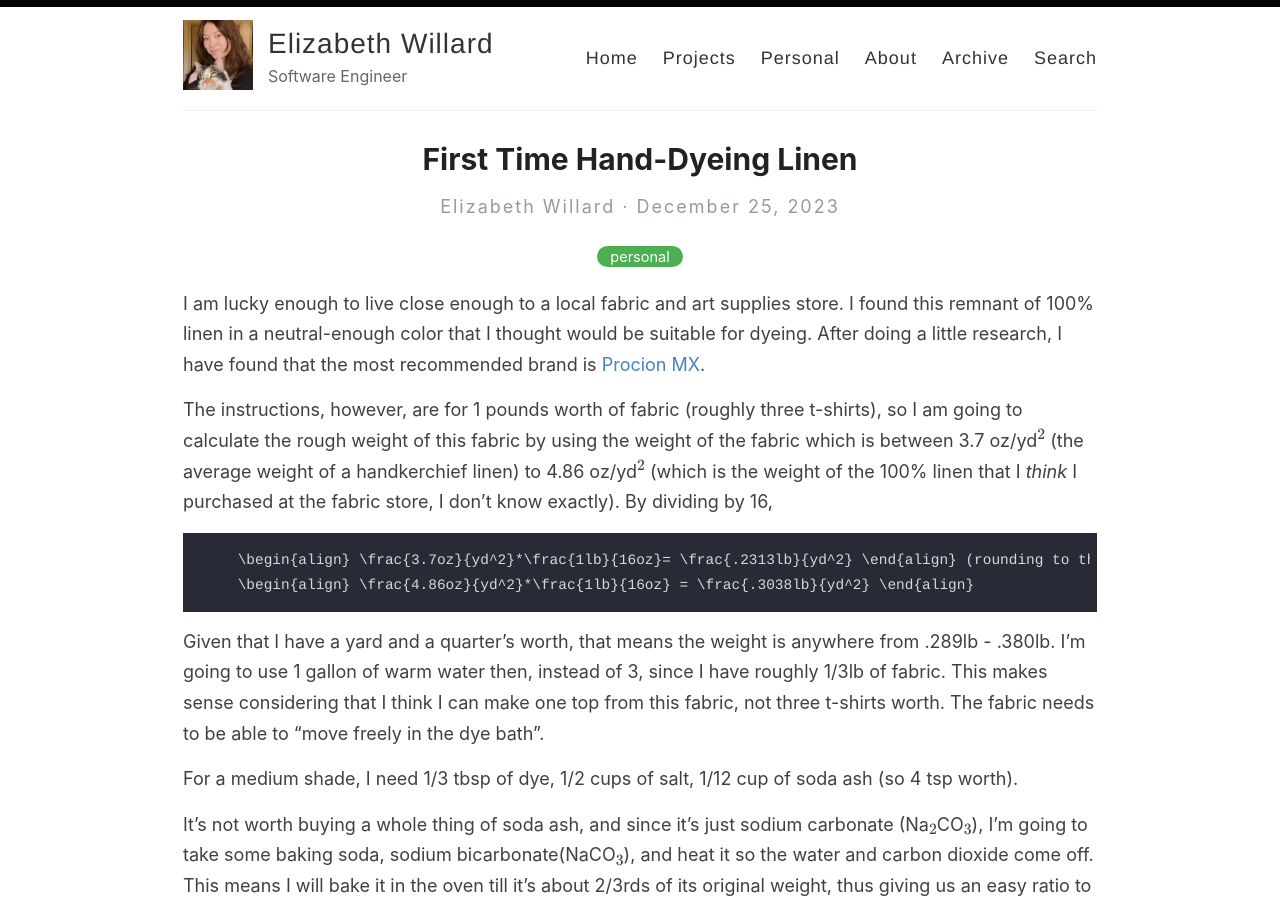
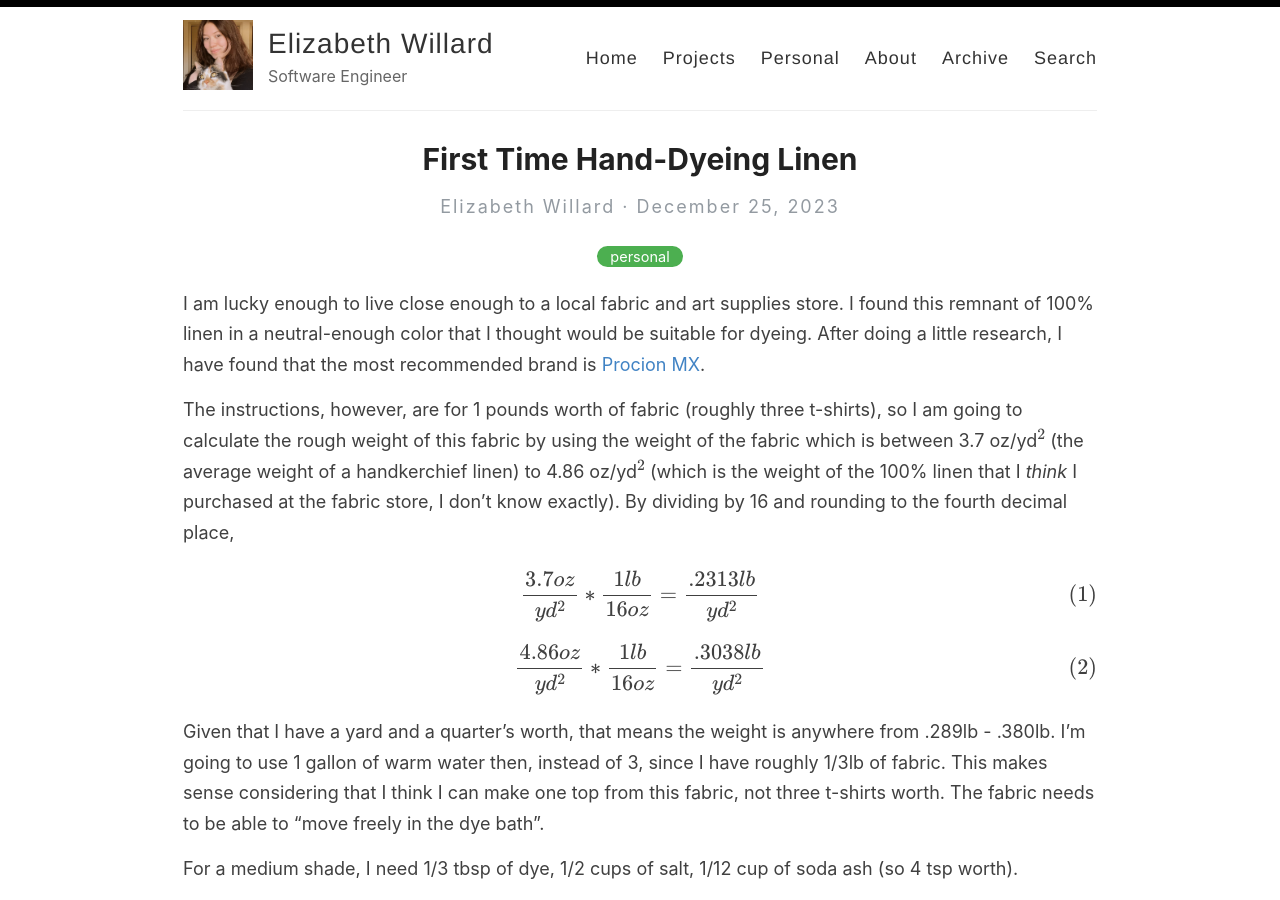
Before and after one commit to elizabethwillard/elizabethwillard.github.io, a Jekyll site: the page built from _posts/2023-12-25-dyeing-linen.md, in a window 1280 px wide and 900 px high. Built offline with Jekyll 4.4.1, drawn with Linux system fonts in a browser that asks for light colours; formulas are drawn with MathJax 3.

Commit message:
Update 2023-12-25-dyeing-linen.md

```diff
--- a/_posts/2023-12-25-dyeing-linen.md
+++ b/_posts/2023-12-25-dyeing-linen.md
@@ -7,10 +7,11 @@ hidden: true
 
 I am lucky enough to live close enough to a local fabric and art supplies store. I found this remnant of 100% linen in a neutral-enough color that I thought would be suitable for dyeing. After doing a little research, I have found that the most recommended brand is [Procion MX](https://www.jacquardproducts.com/procion-mx).
 
-The instructions, however, are for 1 pounds worth of fabric (roughly three t-shirts), so I am going to calculate the rough weight of this fabric by using the weight of the fabric which is between 3.7 oz/yd$^2$ (the average weight of a handkerchief linen) to 4.86 oz/yd$^2$ (which is the weight of the 100% linen that I *think* I purchased at the fabric store, I don't know exactly). By dividing by 16,
+The instructions, however, are for 1 pounds worth of fabric (roughly three t-shirts), so I am going to calculate the rough weight of this fabric by using the weight of the fabric which is between 3.7 oz/yd$^2$ (the average weight of a handkerchief linen) to 4.86 oz/yd$^2$ (which is the weight of the 100% linen that I *think* I purchased at the fabric store, I don't know exactly). By dividing by 16 and rounding to the fourth decimal place,
 
-        \begin{align} \frac{3.7oz}{yd^2}*\frac{1lb}{16oz}= \frac{.2313lb}{yd^2} \end{align} (rounding to the fourth decimal place)
-        \begin{align} \frac{4.86oz}{yd^2}*\frac{1lb}{16oz} = \frac{.3038lb}{yd^2} \end{align}
+$$\frac{3.7oz}{yd^2}*\frac{1lb}{16oz}= \frac{.2313lb}{yd^2}$$
+
+$$\frac{4.86oz}{yd^2}*\frac{1lb}{16oz} = \frac{.3038lb}{yd^2}$$
 
 
 Given that I have a yard and a quarter's worth, that means the weight is anywhere from .289lb - .380lb. I'm going to use 1 gallon of warm water then, instead of 3, since I have roughly 1/3lb of fabric. This makes sense considering that I think I can make one top from this fabric, not three t-shirts worth. The fabric needs to be able to "move freely in the dye bath".
```
